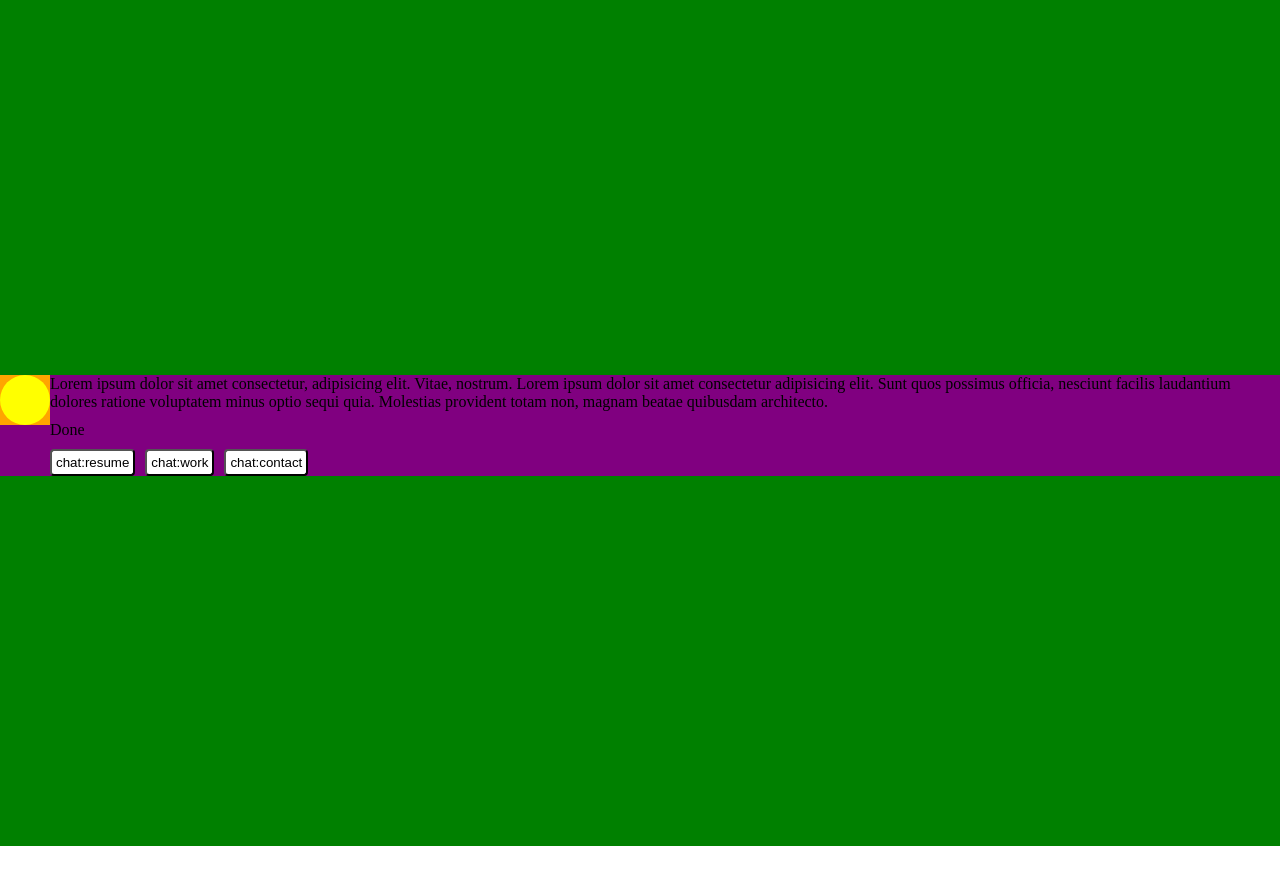
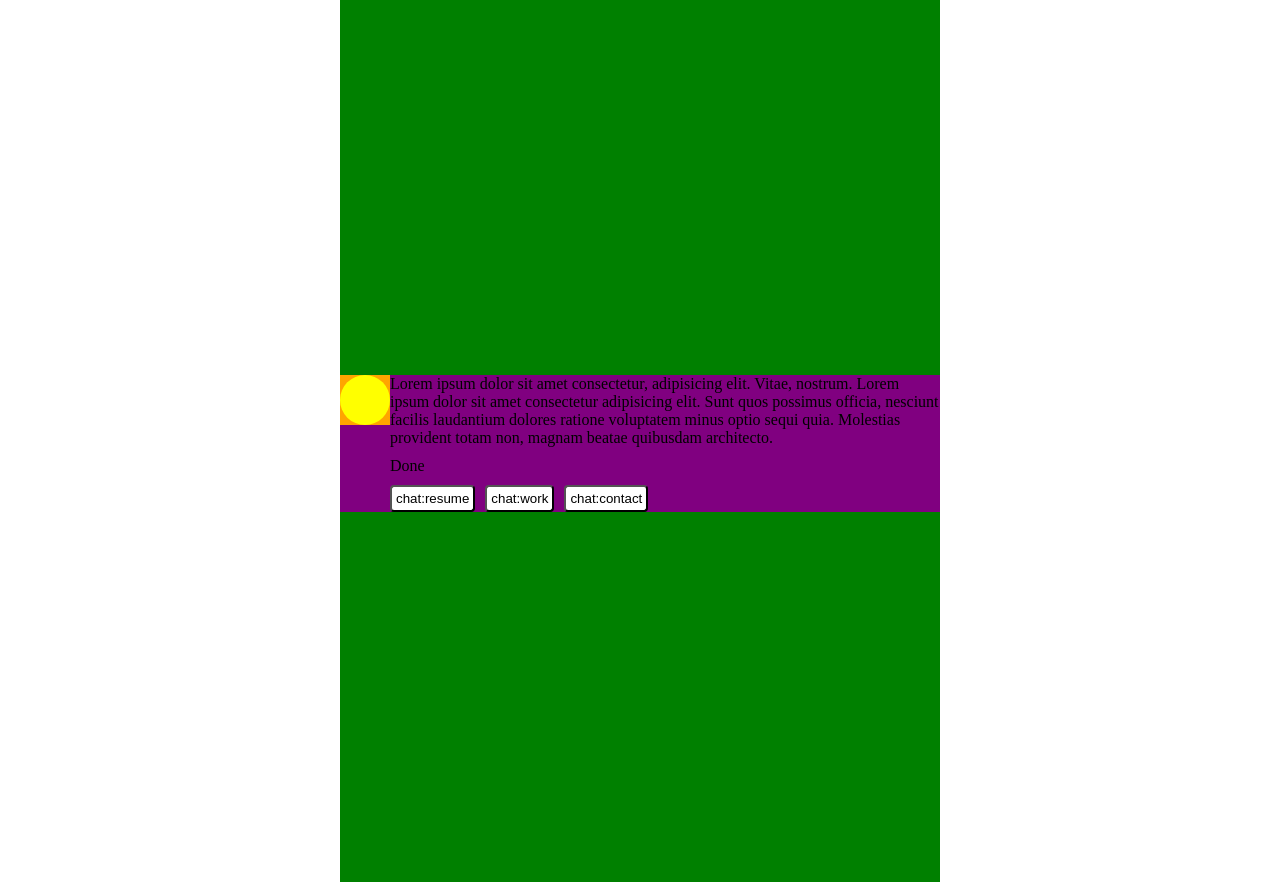
Before and after one commit to umkl/interactive-monologue-webinterface, a Next.js app: page / in a window 1280 px wide. Before the commit the page ends 846 px from the top, so only its background shows below. Built offline with nearby package versions, Linux system fonts and the light colour scheme.

Commit message:
style: add max width to body element

```diff
--- a/src/style/index.css
+++ b/src/style/index.css
@@ -5,3 +5,8 @@
   padding: 0;
   margin: 0;
 }
+
+body {
+  max-width: 600px;
+  margin: 0 auto;
+}
```
